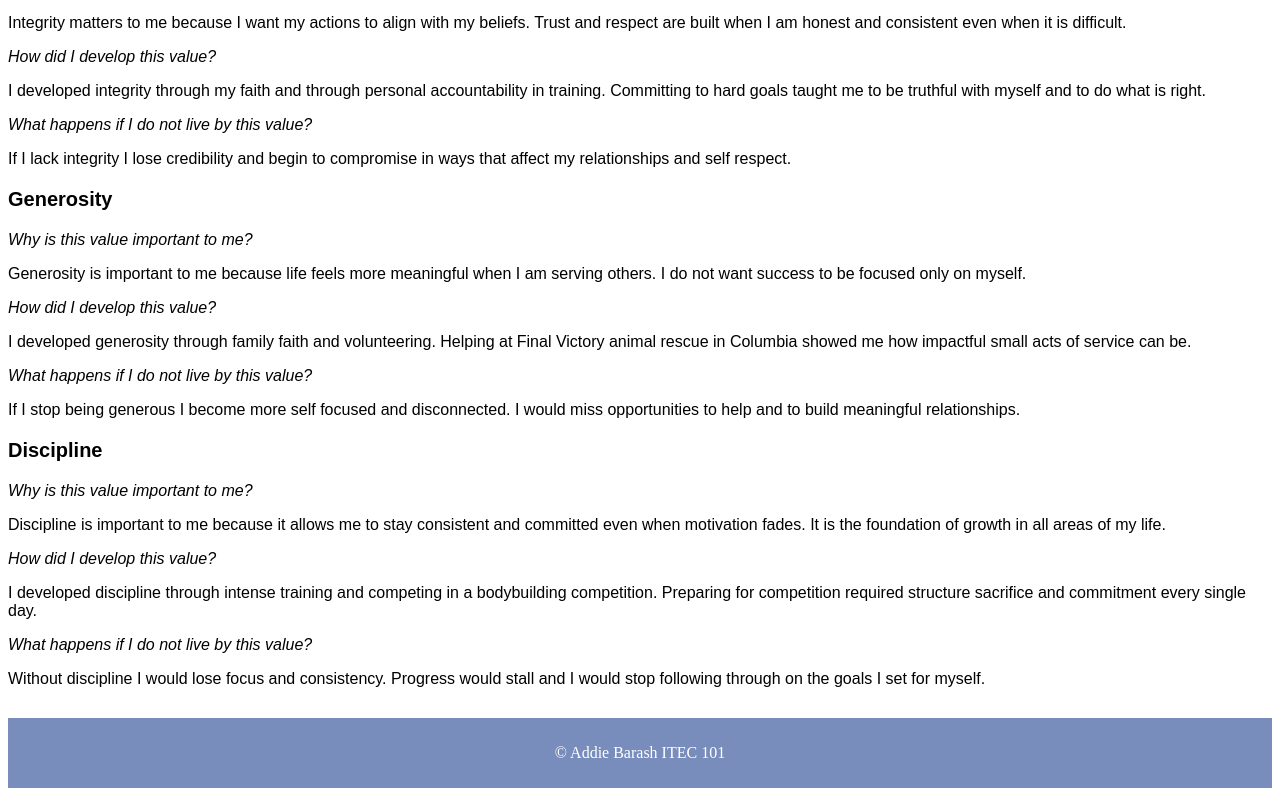
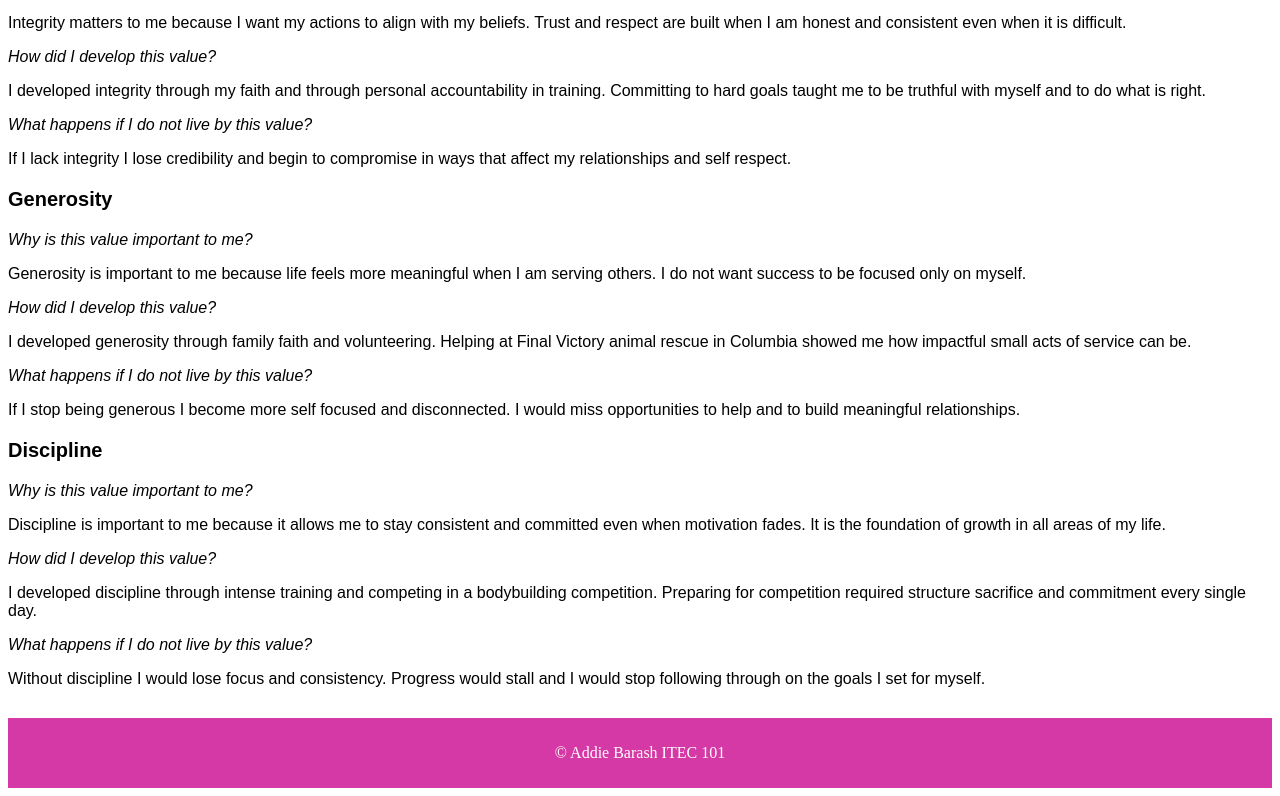
Before and after one commit to abarash7/Simplewebsite, a plain HTML site: page index.html in a window 1280 px wide. Shown: the part 889-1685 px from the top of the page. Drawn offline with nearby package versions, Linux system fonts and the light colour scheme.

Commit message:
Update index.html

```diff
--- a/index.html
+++ b/index.html
@@ -52,7 +52,7 @@
       text-align: center;
       margin-top: 30px;
       padding: 10px;
-      background-color: rgb(120, 141, 188);
+      background-color: rgb(213, 57, 166);
       color: white;
     }
 
```
